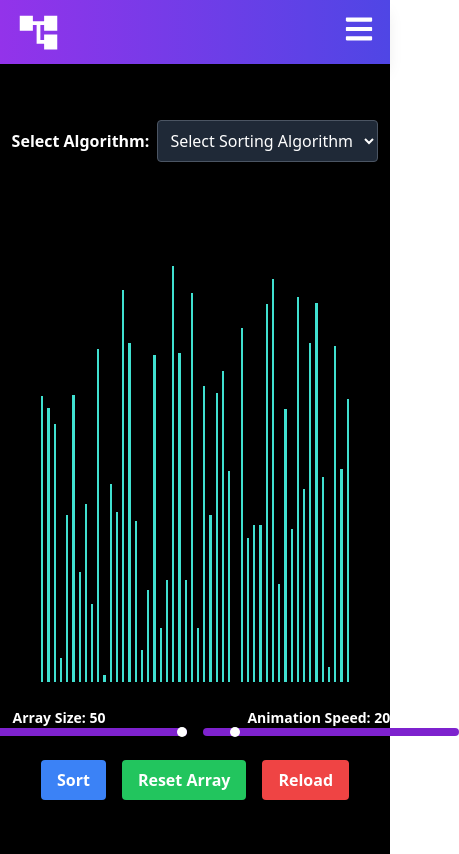
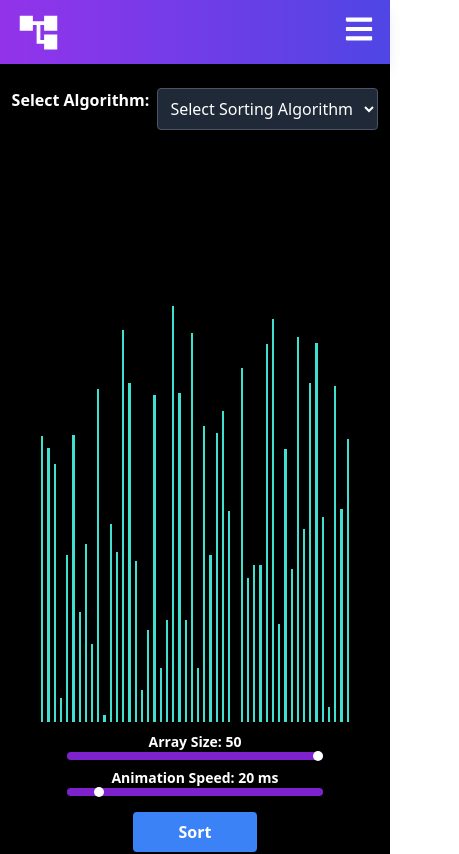
Before and after one commit to BasicallyManny/Algorithm-Visualizer, a React (Vite) app: page /visualizer in a window 390 px wide. Shown: the top 854 px of the page, 459 px wide, since content can reach past the window. Built offline with nearby package versions, Linux system fonts and the light colour scheme.

Commit message:
fixed a visualbug where the component would only take half the screen size for mobile widths around 300-400px

```diff
--- a/src/App.tsx
+++ b/src/App.tsx
@@ -6,21 +6,19 @@ import Navbar from './components/Navbar';
 import SearchVisualizer from './components/SearchVisualizer';
 import About from './components/About';
 
-
-
 const App: React.FC = () => {
   const [arraySize, setArraySize] = useState(50); // State for array size
   const [animationSpeed, setAnimationSpeed] = useState(20); // State for animation speed
 
   return (
-    <div className="flex flex-col min-h-screen ">
+    <div className="flex flex-col min-h-screen">
       {/* Sticky Navbar */}
       <div className="sticky top-0 z-30 bg-gray-800 text-white shadow-md">
         <Navbar />
       </div>
 
       {/* Main content */}
-      <div className="flex-grow bg-black">
+      <div className="flex-grow bg-black min-w-screen pt-16"> {/* Adjust the padding-top to match the navbar height */}
         <Routes>
           <Route path="/" element={<About />} />
           <Route
--- a/src/components/Visualizer.tsx
+++ b/src/components/Visualizer.tsx
@@ -1,6 +1,6 @@
 import React from "react";
 import * as algorithms from "../algorithms/sortingAlgorithms";
-import { motion } from 'framer-motion'; // Import framer-motion
+import { motion } from 'framer-motion';
 import { ToastContainer, toast } from 'react-toastify';
 import 'react-toastify/dist/ReactToastify.css';
 
@@ -8,28 +8,26 @@ import InsertionSortInfo from "./informationComponents/InsertionSortInfo";
 import MergeSortInfo from "./informationComponents/MergeSortInfo";
 import QuickSortInfo from "./informationComponents/QuickSortInfo";
 
-
-
 const PRIMARY_COLOR = 'turquoise';
 const SECONDARY_COLOR = 'red';
 let isSorting = false;
 
 interface VisualizerProps {
-    ArraySize?: number; // Optional prop for setting the array size
+    ArraySize?: number;
     AnimationSpeed?: number;
-    setArraySize: (size: number) => void;       // Prop to update array size
-    setAnimationSpeed: (speed: number) => void; // Prop to update animation speed
+    setArraySize: (size: number) => void;
+    setAnimationSpeed: (speed: number) => void;
 }
 
 interface VisualizerState {
-    array: number[];       // Represents the current array of heights for the bars
+    array: number[];
     selectedAlgorithm: string;
-    barHeights: number[];  // Stores heights of the bars (initially identical to array)
-    barColors: string[];   // Stores the color of each bar for animation purposes
+    barHeights: number[];
+    barColors: string[];
 }
 
 export default class Visualizer extends React.Component<VisualizerProps, VisualizerState> {
-    private timeouts: NodeJS.Timeout[] = []; // Store timeout IDs
+    private timeouts: NodeJS.Timeout[] = [];
 
     constructor(props: VisualizerProps) {
         super(props);
@@ -51,18 +49,17 @@ export default class Visualizer extends React.Component<VisualizerProps, Visuali
         }
 
         if (prevProps.AnimationSpeed !== this.props.AnimationSpeed) {
-            this.props.setAnimationSpeed((this.props.AnimationSpeed ?? 25));
+            this.props.setAnimationSpeed(this.props.AnimationSpeed ?? 25);
         }
     }
 
     resetTimeouts() {
-        // Clear all existing timeouts
         this.timeouts.forEach(timeout => clearTimeout(timeout));
         this.timeouts = [];
     }
 
     resetArray(): void {
-        this.resetTimeouts(); // Clear previous timeouts
+        this.resetTimeouts();
         isSorting = false;
         const array: number[] = [];
         const size = this.props.ArraySize || 50;
@@ -92,8 +89,7 @@ export default class Visualizer extends React.Component<VisualizerProps, Visuali
     visualizeQuickSort(animations: [number, number, string][]) {
         const barHeights = [...this.state.barHeights];
         const barColors = [...this.state.barColors];
-
-        this.resetTimeouts(); // Clear previous timeouts
+        this.resetTimeouts();
 
         animations.forEach(([barIdx1, barIdx2, action], i) => {
             const timeout = setTimeout(() => {
@@ -104,7 +100,6 @@ export default class Visualizer extends React.Component<VisualizerProps, Visuali
                     const tempHeight = barHeights[barIdx1];
                     barHeights[barIdx1] = barHeights[barIdx2];
                     barHeights[barIdx2] = tempHeight;
-
                     barColors[barIdx1] = "green";
                     barColors[barIdx2] = "green";
                 } else if (action === 'revert') {
@@ -118,7 +113,6 @@ export default class Visualizer extends React.Component<VisualizerProps, Visuali
             this.timeouts.push(timeout);
         });
 
-        // After sorting, reset all colors to cyan
         const resetTimeout = setTimeout(() => {
             for (let i = 0; i < barColors.length; i++) {
                 const timeout = setTimeout(() => {
@@ -138,12 +132,10 @@ export default class Visualizer extends React.Component<VisualizerProps, Visuali
         const animations = algorithms.insertionSortDispatcher([...this.state.array]);
         const barHeights = [...this.state.barHeights];
         const barColors = [...this.state.barColors];
-
-        this.resetTimeouts(); // Clear previous timeouts
+        this.resetTimeouts();
 
         animations.forEach((animation, i) => {
             const [barIdx, newHeight, action] = animation;
-
             const timeout = setTimeout(() => {
                 switch (action) {
                     case 'current':
@@ -176,18 +168,14 @@ export default class Visualizer extends React.Component<VisualizerProps, Visuali
         isSorting = false;
     }
 
-    /**
-     * Initiate sorting and collection of animation steps for merge sort
-     */
     mergeSortVisualizer() {
-        const animations = algorithms.mergeSortDispatcher([...this.state.array]); // populate animation array withj merge sort steps from dispatcher
-        const barHeights = [...this.state.barHeights]; //set initial height
-        const barColors = [...this.state.barColors]; //set initial color
-
-        this.resetTimeouts(); // Clear previous timeouts
+        const animations = algorithms.mergeSortDispatcher([...this.state.array]);
+        const barHeights = [...this.state.barHeights];
+        const barColors = [...this.state.barColors];
+        this.resetTimeouts();
 
         animations.forEach((animation, i) => {
-            const isColorChange = i % 3 !== 2; //change color every 3 steps of the animation process
+            const isColorChange = i % 3 !== 2;
             const timeout = setTimeout(() => {
                 if (isColorChange) {
                     const [barOneIdx, barTwoIdx] = animation;
@@ -203,9 +191,6 @@ export default class Visualizer extends React.Component<VisualizerProps, Visuali
             this.timeouts.push(timeout);
         });
 
-        /**
-         * After sorting, reset all colors to cyan
-         */
         setTimeout(() => {
             for (let i = 0; i < barColors.length; i++) {
                 const timeout = setTimeout(() => {
@@ -219,9 +204,6 @@ export default class Visualizer extends React.Component<VisualizerProps, Visuali
         isSorting = false;
     }
 
-    /**
-     * Initiate sorting and collection of animation steps
-     */
     handleSort(): void {
         const { selectedAlgorithm } = this.state;
         if (isSorting) {
@@ -230,8 +212,7 @@ export default class Visualizer extends React.Component<VisualizerProps, Visuali
         }
         if (selectedAlgorithm === "NOTHING") {
             this.notifyUser("Please select a sorting algorithm before sorting.", 'error');
-        }
-        else if (selectedAlgorithm === "insertionSort") {
+        } else if (selectedAlgorithm === "insertionSort") {
             this.insertionSortVisualizer();
             isSorting = true;
         } else if (selectedAlgorithm === "mergeSort") {
@@ -243,31 +224,21 @@ export default class Visualizer extends React.Component<VisualizerProps, Visuali
         }
     }
 
-    /**
-     * Render selected algorithm information
-     */
+
     renderSelectedAlgorithmInfo = () => {
         const { selectedAlgorithm } = this.state;
         switch (selectedAlgorithm) {
             case "insertionSort":
-                console.log("Insertion Sort Info Selected");
                 return <InsertionSortInfo key="insertionSort" />;
             case "mergeSort":
-                console.log("Merge Sort Info Selected");
                 return <MergeSortInfo key="mergeSort" />;
             case "quickSort":
-                console.log("Quick Sort Info Selected");
                 return <QuickSortInfo key="quickSort" />;
             default:
                 return <div className="flex align-middle justify-center text-3xl font-bold mb-16 text-white">Please select an algorithm to view information.</div>;
         }
     }
 
-    /**
-     * Toast notify user helper
-     * @param message
-     * @param type
-     */
     notifyUser = (message: string, type: string) => {
         if (type === 'success') {
             toast.success(message);
@@ -275,21 +246,17 @@ export default class Visualizer extends React.Component<VisualizerProps, Visuali
             toast.error(message);
         }
     };
-
     render(): JSX.Element {
         const { barHeights, barColors, selectedAlgorithm } = this.state;
 
         return (
             <>
-                {/* Main Flex Container */}
                 <div className="flex flex-col min-h-screen">
-                    {/* Main Content Container */}
                     <div
                         id="visualizer-container"
-                        className="flex flex-col items-center pt-20 mt-10 pb-4 flex-grow h-screen"
+                        className="flex flex-col items-center pt-4 mt-2 pb-4 flex-grow"
                     >
-                        {/* Algorithm Selection Dropdown */}
-                        <div className="mb-4">
+                        <div className="mb-2 w-full flex justify-center">
                             <label className="text-white font-bold mr-2">Select Algorithm:</label>
                             <select
                                 value={selectedAlgorithm}
@@ -303,10 +270,9 @@ export default class Visualizer extends React.Component<VisualizerProps, Visuali
                             </select>
                         </div>
 
-                        {/* Visualizer Wrapper */}
                         <div
                             id="visualizer-wrapper"
-                            className="flex justify-center items-end"
+                            className="flex justify-center items-end mt-20"
                             style={{
                                 height: '60vh',
                                 width: '80vw',
@@ -328,8 +294,7 @@ export default class Visualizer extends React.Component<VisualizerProps, Visuali
                             ))}
                         </div>
 
-                        {/* Array Size and Speed Sliders */}
-                        <div id="array-size-selectors" className="flex space-x-4 mt-6">
+                        <div id="array-size-selectors" className="flex flex-col md:flex-row space-y-2 md:space-y-0 md:space-x-4 mt-2">
                             <div className="flex flex-col items-center text-white">
                                 <label className="text-sm font-bold text-white">Array Size: {this.props.ArraySize}</label>
                                 <input
@@ -354,8 +319,7 @@ export default class Visualizer extends React.Component<VisualizerProps, Visuali
                             </div>
                         </div>
 
-                        {/* Control Buttons */}
-                        <div id="buttons" className="flex flex-row space-x-4 mt-6">
+                        <div id="buttons" className="flex flex-col md:flex-row space-y-2 md:space-y-0 md:space-x-4 mt-4">
                             <button
                                 onClick={() => this.handleSort()}
                                 className="bg-blue-500 hover:bg-blue-700 text-white font-bold py-2 px-4 rounded"
@@ -376,7 +340,6 @@ export default class Visualizer extends React.Component<VisualizerProps, Visuali
                             </button>
                         </div>
 
-                        {/* Toast Container for Notifications */}
                         <ToastContainer
                             style={{
                                 position: 'fixed',
@@ -388,19 +351,15 @@ export default class Visualizer extends React.Component<VisualizerProps, Visuali
                         />
                     </div>
 
-                    {/* Display Selected Algorithm Information at Bottom */}
                     <div className="bg-black text-white p-4 rounded-t-lg w-full">
                         {this.renderSelectedAlgorithmInfo()}
                     </div>
                 </div>
             </>
-
-
         );
     }
 }
-
-// Helper function to generate a random integer in a range
+// Utility function to generate a random integer between min and max
 function randomIntFromInterval(min: number, max: number) {
     return Math.floor(Math.random() * (max - min + 1) + min);
 }
```
